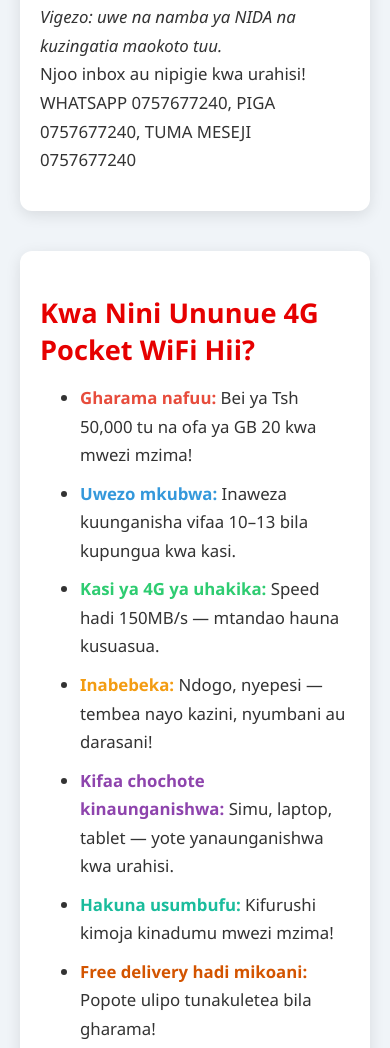
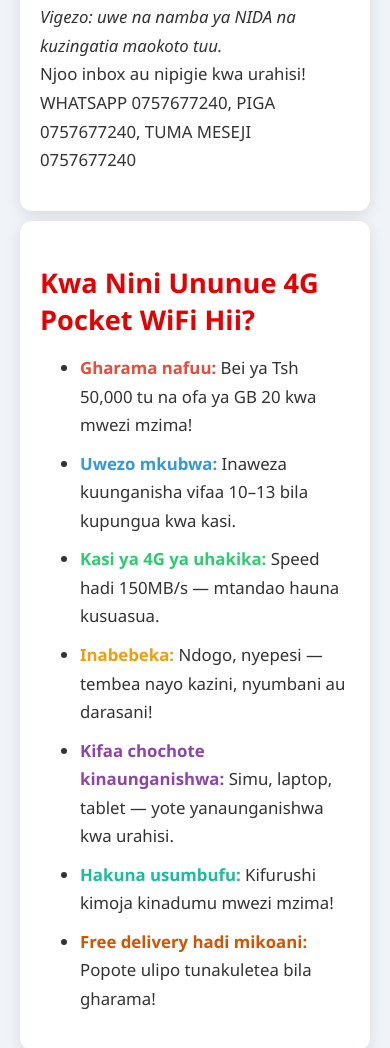
Before and after one commit to VUNDWE11/lajevu, a plain HTML site: page index.html in a window 390 px wide. Shown: the part 1603-2651 px from the top of the page. Drawn offline with Linux system fonts and the light colour scheme.

Commit message:
Update index.html

```diff
--- a/index.html
+++ b/index.html
@@ -149,14 +149,11 @@
       .text-section {
         padding: 20px;
       }
-    }
-    <style>
   /* FIX: Ondoa mwanya unaofanya sections zionekane zimetengwa */
   .container {
     margin-bottom: 0;
     padding-bottom: 0;
   }
-
   .text-section {
     margin-bottom: 0;
   }
@@ -164,17 +161,12 @@
   body {
     background-color: #f0f4f8; /* Hakikisha ni ile ile background */
   }
-
   /* Ondoa gap isiyo ya lazima */
   .container + .container {
-    margin-top: -20px;
-  }
-</style>
-
+    margin-top: -20px;}
   </style>
 </head>
 <body>
-
 <header>
   <div class="animated-text">
     🎓 Promosheni kwa Wanachuo, Walimu, Watumiaji wa Kompyuta na Simu za Kisasa!
```
